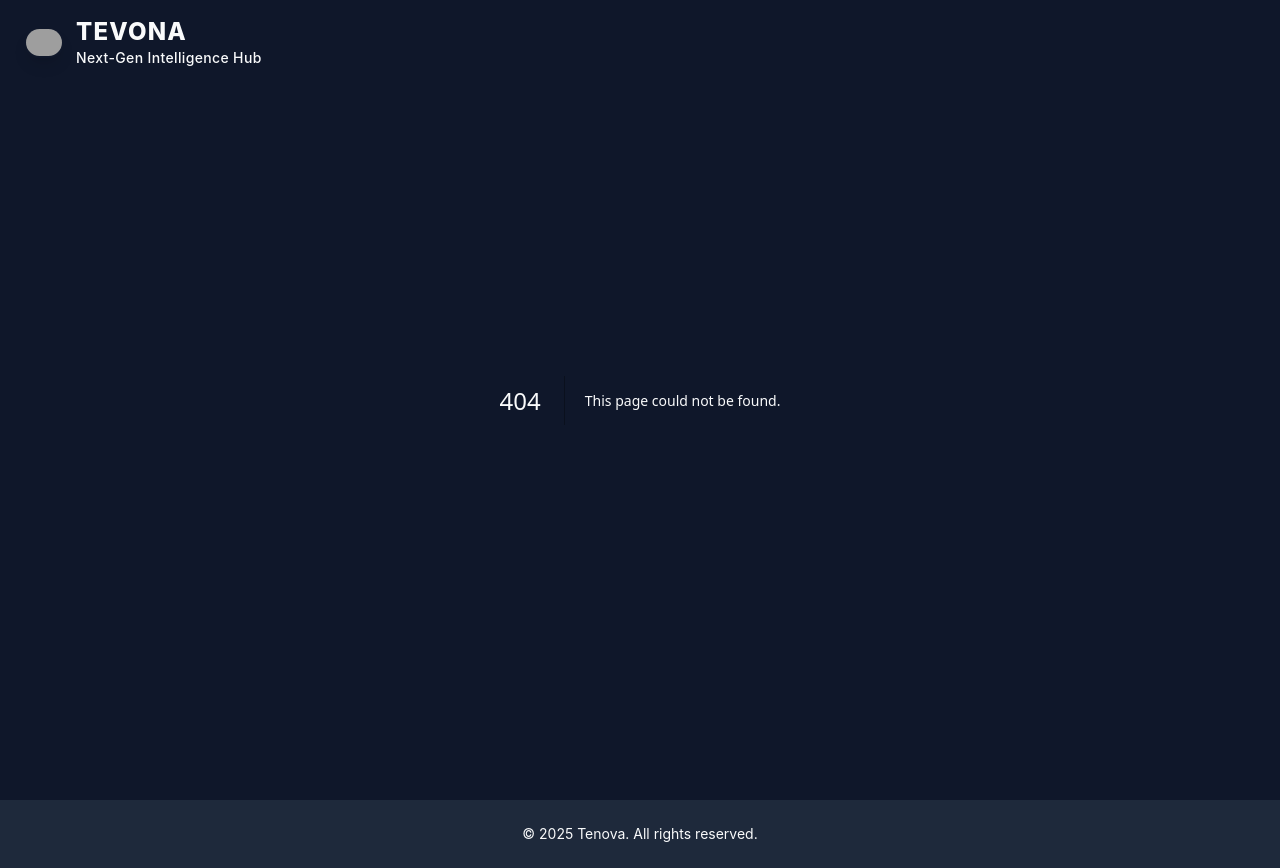
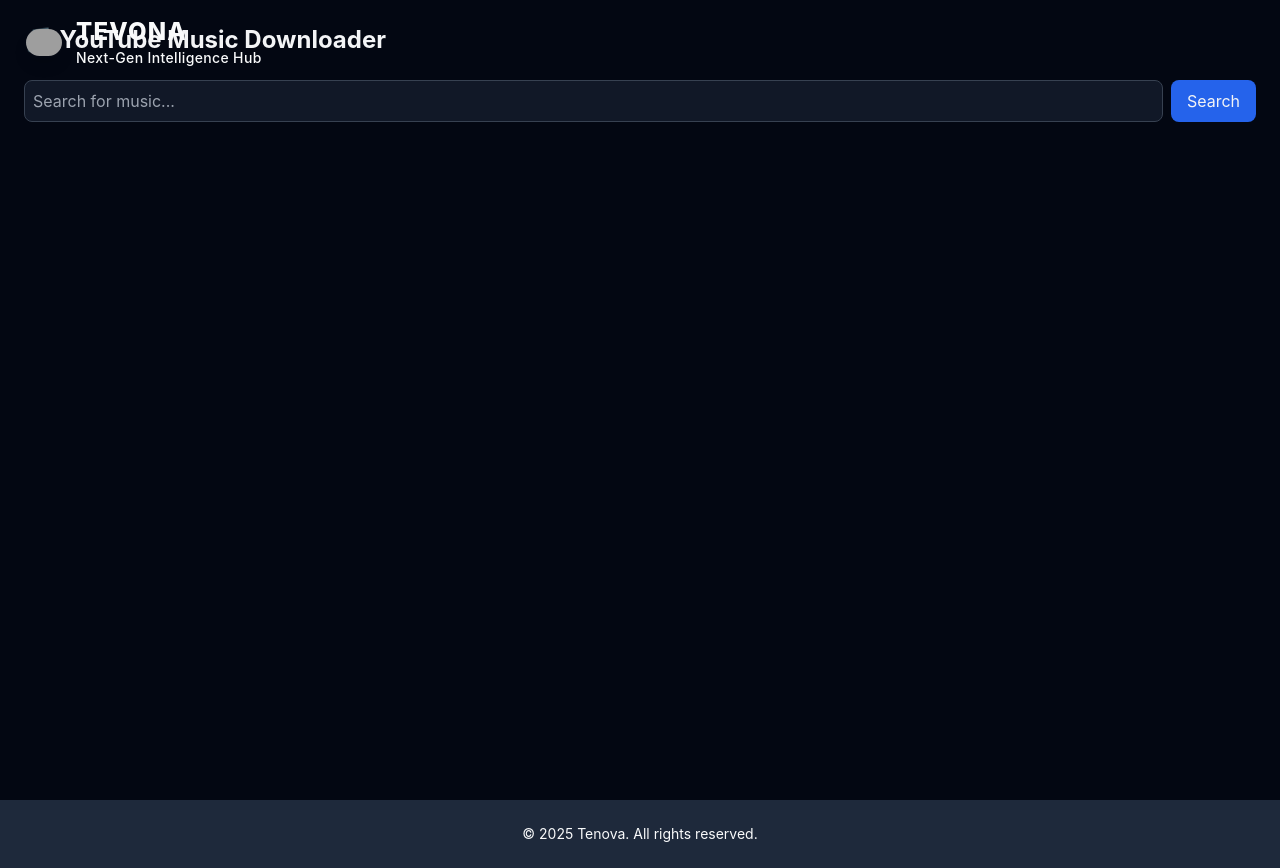
Before and after one commit to tenova-ke/tenova, a Next.js app: page /audio in a window 1280 px wide. Before the commit this address had no page. Built offline with nearby package versions, Linux system fonts and the light colour scheme; grey boxes are pictures that could not be loaded.

Commit message:
Create page.tsx

```diff
--- /dev/null
+++ b/app/audio/page.tsx
@@ -0,0 +1,87 @@
+// app/music/page.tsx
+"use client";
+
+import { useState } from "react";
+import axios from "axios";
+
+type Video = {
+  videoId: string;
+  title: string;
+  thumbnail: string;
+  duration: string;
+};
+
+export default function MusicPage() {
+  const [query, setQuery] = useState("");
+  const [loading, setLoading] = useState(false);
+  const [results, setResults] = useState<Video[]>([]);
+
+  const handleSearch = async (e: React.FormEvent) => {
+    e.preventDefault();
+    if (!query) return;
+    setLoading(true);
+    try {
+      const res = await axios.get(`/api/youtube/search?q=${encodeURIComponent(query)}`);
+      setResults(res.data.results || []);
+    } catch (err) {
+      console.error("Search error:", err);
+    } finally {
+      setLoading(false);
+    }
+  };
+
+  const handleDownload = (videoId: string, title: string) => {
+    // call our backend download API
+    window.location.href = `/api/youtube/download?url=https://www.youtube.com/watch?v=${videoId}&filename=${encodeURIComponent(
+      title + ".mp3"
+    )}`;
+  };
+
+  return (
+    <div className="min-h-screen bg-gray-950 text-gray-100 p-6">
+      <h1 className="text-2xl font-bold mb-6">🎵 YouTube Music Downloader</h1>
+
+      {/* Search Form */}
+      <form onSubmit={handleSearch} className="flex gap-2 mb-6">
+        <input
+          type="text"
+          placeholder="Search for music..."
+          value={query}
+          onChange={(e) => setQuery(e.target.value)}
+          className="flex-1 p-2 rounded-lg border border-gray-700 bg-gray-900 text-white"
+        />
+        <button
+          type="submit"
+          disabled={loading}
+          className="px-4 py-2 rounded-lg bg-blue-600 hover:bg-blue-700 disabled:opacity-50"
+        >
+          {loading ? "Searching..." : "Search"}
+        </button>
+      </form>
+
+      {/* Results */}
+      <div className="grid grid-cols-1 sm:grid-cols-2 lg:grid-cols-3 gap-4">
+        {results.map((video) => (
+          <div
+            key={video.videoId}
+            className="bg-gray-900 rounded-xl p-4 shadow-md flex flex-col"
+          >
+            <img
+              src={video.thumbnail}
+              alt={video.title}
+              className="rounded-lg mb-3"
+            />
+            <h2 className="text-lg font-semibold mb-1 line-clamp-2">{video.title}</h2>
+            <p className="text-sm text-gray-400 mb-3">{video.duration}</p>
+            <button
+              onClick={() => handleDownload(video.videoId, video.title)}
+              className="mt-auto px-4 py-2 rounded-lg bg-green-600 hover:bg-green-700"
+            >
+              ⬇ Download MP3
+            </button>
+          </div>
+        ))}
+      </div>
+    </div>
+  );
+}
```
